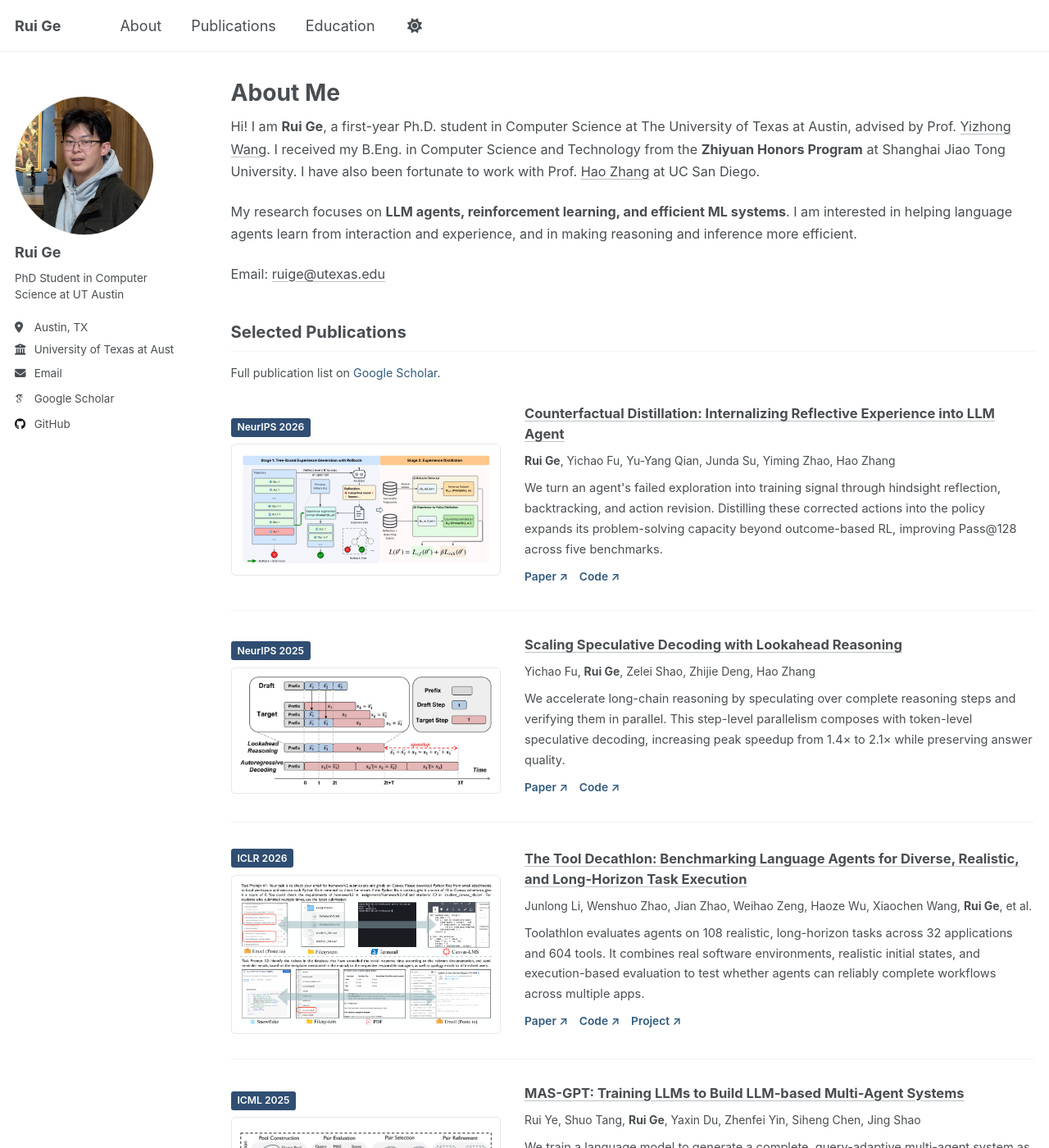
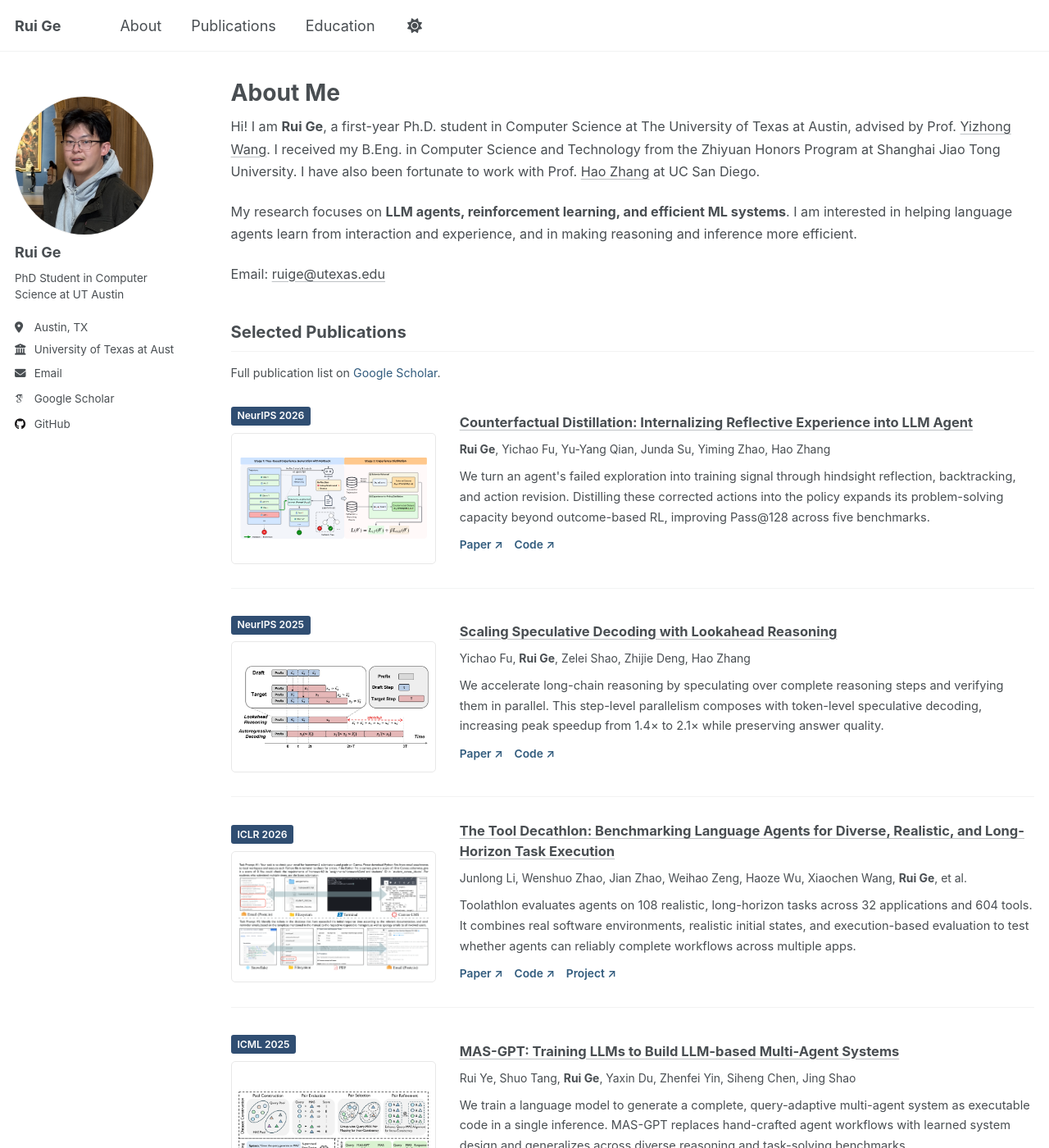
Before and after one commit to motigrez/motigrez.github.io, a Jekyll site: the page built from _pages/about.md, in a window 1280 px wide and 1400 px high. Shown: the whole window at 82% size. Built offline with Jekyll 4.4.1, drawn with Linux system fonts in a browser that asks for light colours; some web fonts are replaced; a script that is not in the unit is left out.

Commit message:
Keep homepage figures beside text and refresh stylesheet cache

```diff
--- a/_includes/head.html
+++ b/_includes/head.html
@@ -16,6 +16,6 @@
 </script>
 
 <!-- For all browsers -->
-<link rel="stylesheet" href="{{ base_path }}/assets/css/main.css">
+<link rel="stylesheet" href="{{ base_path }}/assets/css/main.css?v={{ site.time | date: '%Y%m%d%H%M%S' }}">
 
 <meta http-equiv="cleartype" content="on">
--- a/_includes/selected-publications.html
+++ b/_includes/selected-publications.html
@@ -5,7 +5,7 @@
     <div class="publication-media">
       <span class="publication-venue">{{ publication.venue }}</span>
       <a class="publication-image" href="{{ publication.paperurl }}" aria-label="Read {{ publication.title | escape }}">
-        <img src="{{ publication.image | relative_url }}" alt="{{ publication.image_alt | escape }}" loading="lazy" decoding="async" />
+        <img src="{{ publication.image | relative_url }}" alt="{{ publication.image_alt | escape }}" width="250" height="160" loading="lazy" decoding="async" />
       </a>
     </div>
     <div class="publication-content">
--- a/_pages/about.md
+++ b/_pages/about.md
@@ -8,7 +8,7 @@ homepage: true
 
 <div id="about-me" class="homepage-intro" markdown="1">
 
-Hi! I am **Rui Ge**, a first-year Ph.D. student in Computer Science at The University of Texas at Austin, advised by Prof. [Yizhong Wang](https://yizhong-wang.com/). I received my B.Eng. in Computer Science and Technology from the **Zhiyuan Honors Program** at Shanghai Jiao Tong University. I have also been fortunate to work with Prof. [Hao Zhang](https://cseweb.ucsd.edu/~haozhang/) at UC San Diego.
+Hi! I am **Rui Ge**, a first-year Ph.D. student in Computer Science at The University of Texas at Austin, advised by Prof. [Yizhong Wang](https://yizhong-wang.com/). I received my B.Eng. in Computer Science and Technology from the Zhiyuan Honors Program at Shanghai Jiao Tong University. I have also been fortunate to work with Prof. [Hao Zhang](https://cseweb.ucsd.edu/~haozhang/) at UC San Diego.
 
 My research focuses on **LLM agents, reinforcement learning, and efficient ML systems**. I am interested in helping language agents learn from interaction and experience, and in making reasoning and inference more efficient.
 
--- a/_sass/layout/_homepage.scss
+++ b/_sass/layout/_homepage.scss
@@ -92,7 +92,7 @@ html[data-theme="dark"] .page--homepage {
 
 .publication-row {
   display: grid;
-  grid-template-columns: minmax(0, 0.9fr) minmax(0, 1.7fr);
+  grid-template-columns: 250px minmax(0, 1fr);
   align-items: center;
   gap: 1.8em;
   padding: 1.8em 0;
@@ -109,6 +109,8 @@ html[data-theme="dark"] .page--homepage {
 }
 
 .publication-media {
+  width: 250px;
+  max-width: 100%;
   min-width: 0;
 }
 
@@ -128,8 +130,8 @@ html[data-theme="dark"] .page--homepage {
   display: flex;
   align-items: center;
   justify-content: center;
-  min-height: 150px;
-  padding: 10px;
+  height: 160px;
+  padding: 8px;
   overflow: hidden;
   border: 1px solid #e8e8e8;
   border-radius: 5px;
@@ -138,8 +140,7 @@ html[data-theme="dark"] .page--homepage {
   img {
     display: block;
     width: 100%;
-    height: auto;
-    max-height: 220px;
+    height: 100%;
     object-fit: contain;
   }
 }
@@ -175,7 +176,8 @@ html[data-theme="dark"] .page--homepage {
 }
 
 .education-row {
-  display: flex;
+  display: grid;
+  grid-template-columns: 72px minmax(0, 1fr);
   align-items: center;
   gap: 1.4em;
   padding: 1.1em 0;
@@ -229,20 +231,22 @@ html[data-theme="dark"] .page--homepage {
 
 @include breakpoint(max-width $small) {
   .publication-row {
-    grid-template-columns: minmax(0, 1fr);
+    grid-template-columns: 100px minmax(0, 1fr);
+    align-items: start;
     gap: 1.1em;
   }
 
   .publication-media {
-    width: 100%;
-    max-width: 420px;
+    width: 100px;
   }
 
   .publication-image {
-    min-height: 0;
+    height: 80px;
+    padding: 5px;
   }
 
   .education-row {
+    grid-template-columns: 52px minmax(0, 1fr);
     align-items: flex-start;
     gap: 1em;
   }
```
